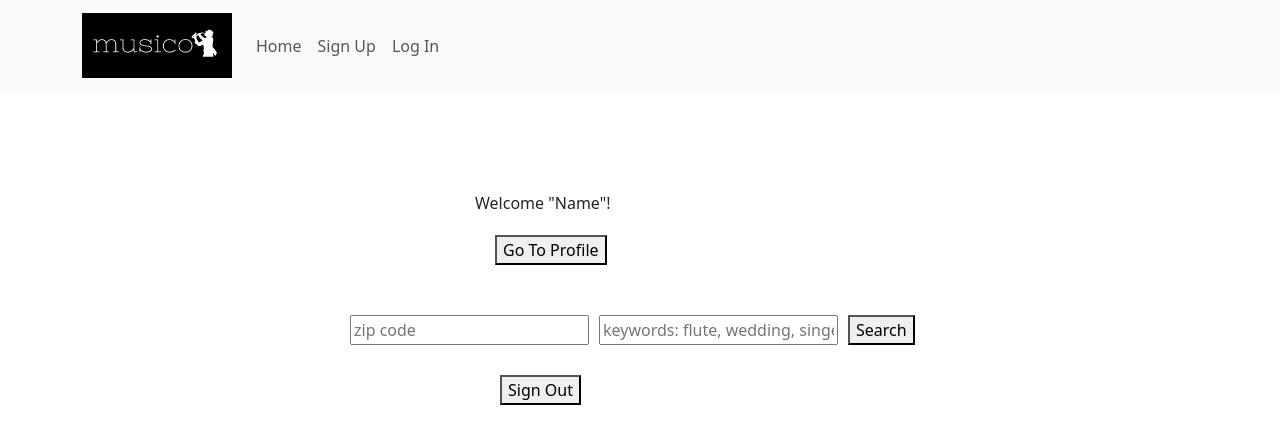
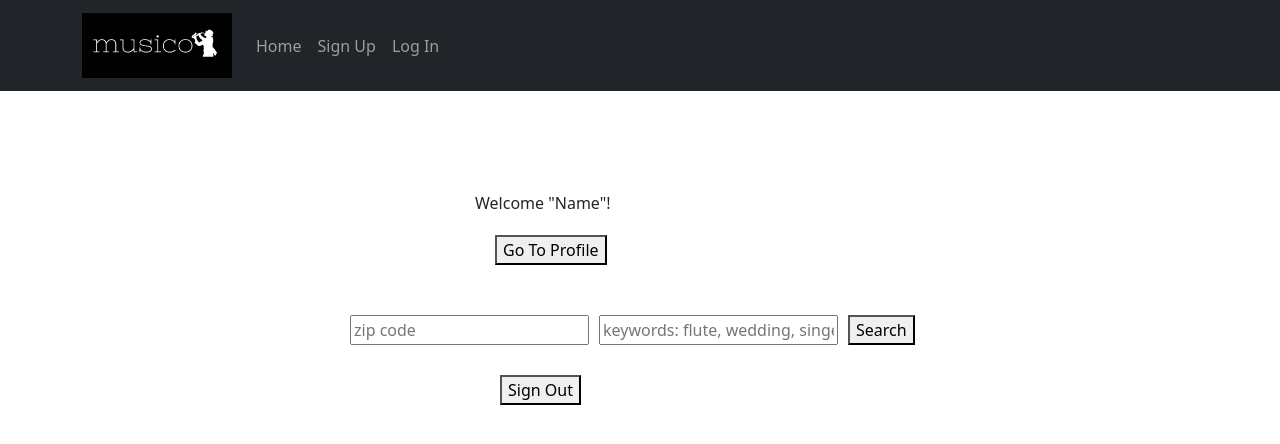
Before and after one commit to JennaMeri625/Musico, a React (Create React App) app in the folder frontend/front/: page /LoggedInPage in a window 1280 px wide. Shown: the top 444 px of the page. Built offline with nearby package versions, Linux system fonts and the light colour scheme.

Commit message:
header background black, text white

```diff
--- a/frontend/front/src/components/Header.tsx
+++ b/frontend/front/src/components/Header.tsx
@@ -16,7 +16,7 @@ export function Header() {
 
   return (
     <>
-      <Navbar bg="light" expand="lg">
+      <Navbar bg="dark" expand="lg" variant="dark">
         <Container>
           <LinkContainer to="/HomePage">
             <Navbar.Brand>
```
